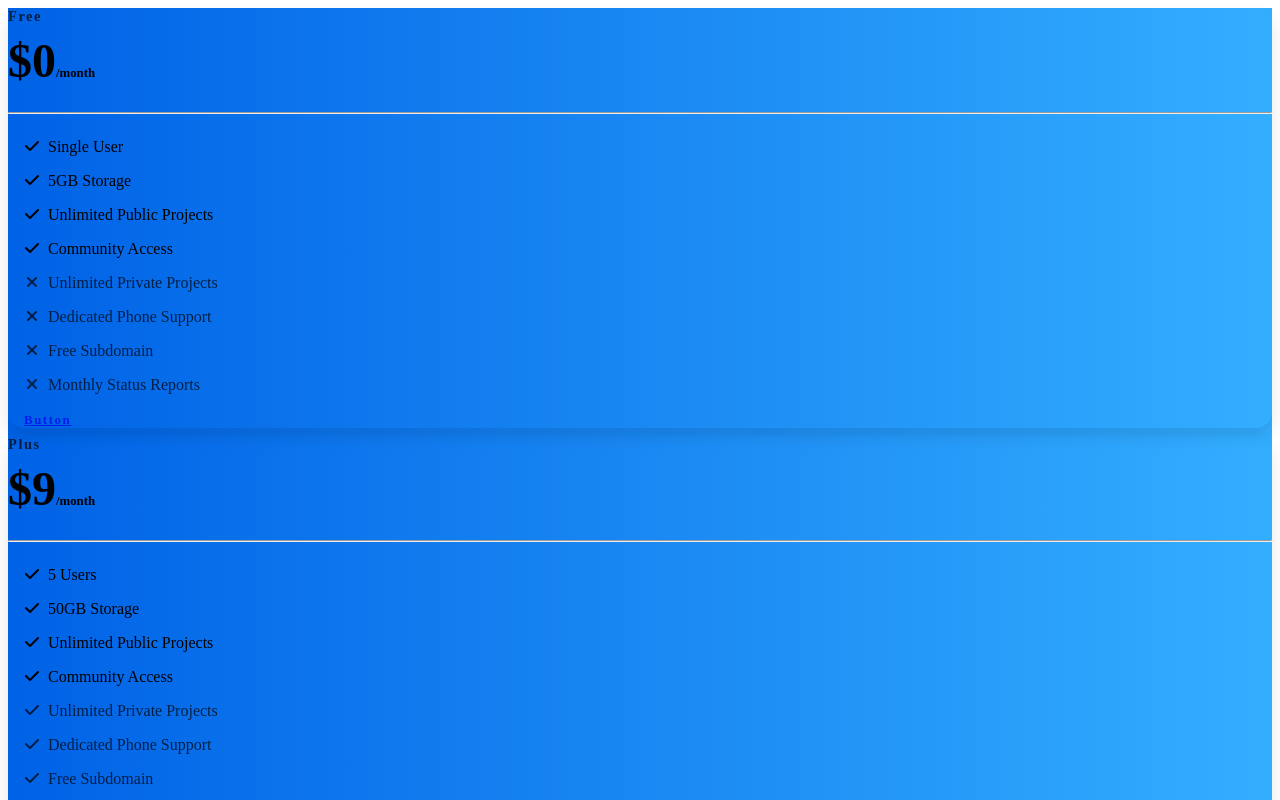
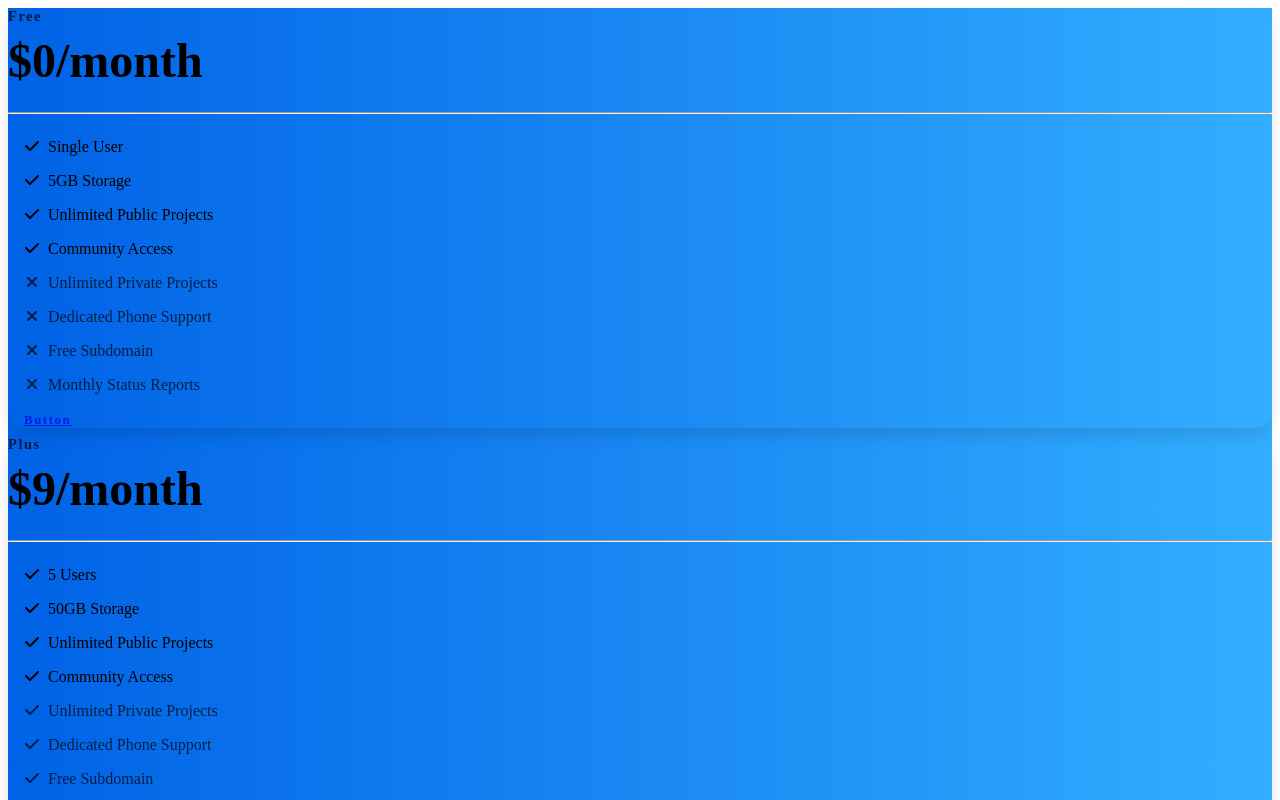
Before and after one commit to Pragadeeshwaran15/priceCardUsingReact, a React (Vite) app: page / in a window 1280 px wide. Shown: the top 800 px of the page. Built offline with nearby package versions, Linux system fonts and the light colour scheme.

Commit message:
font-size updated

```diff
--- a/src/index.css
+++ b/src/index.css
@@ -29,7 +29,7 @@ section.pricing {
 }
 
 .pricing .card-price .period {
-  font-size: 0.8rem;
+  font-size: 3rem;
 }
 
 .pricing ul li {
```
